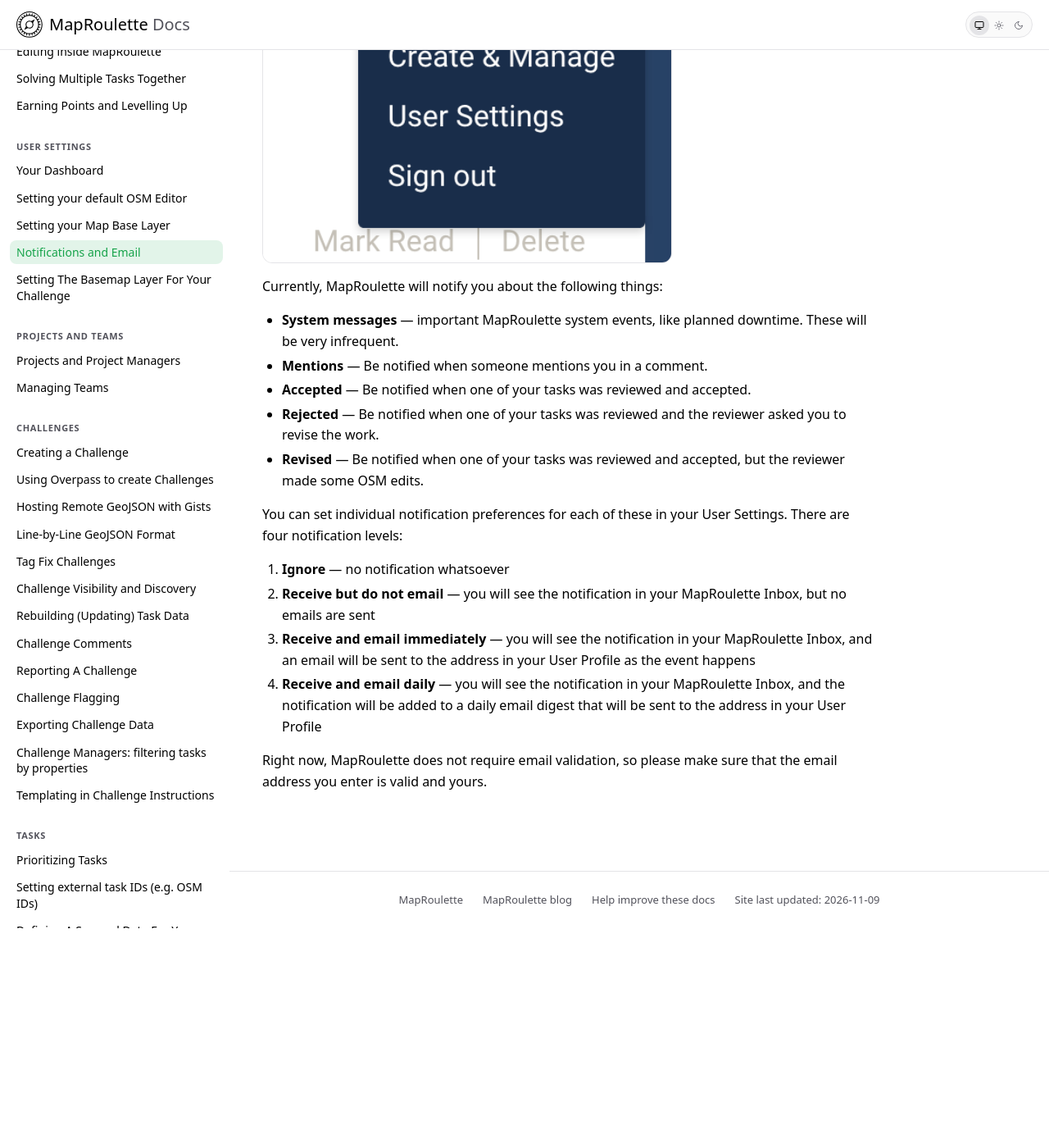
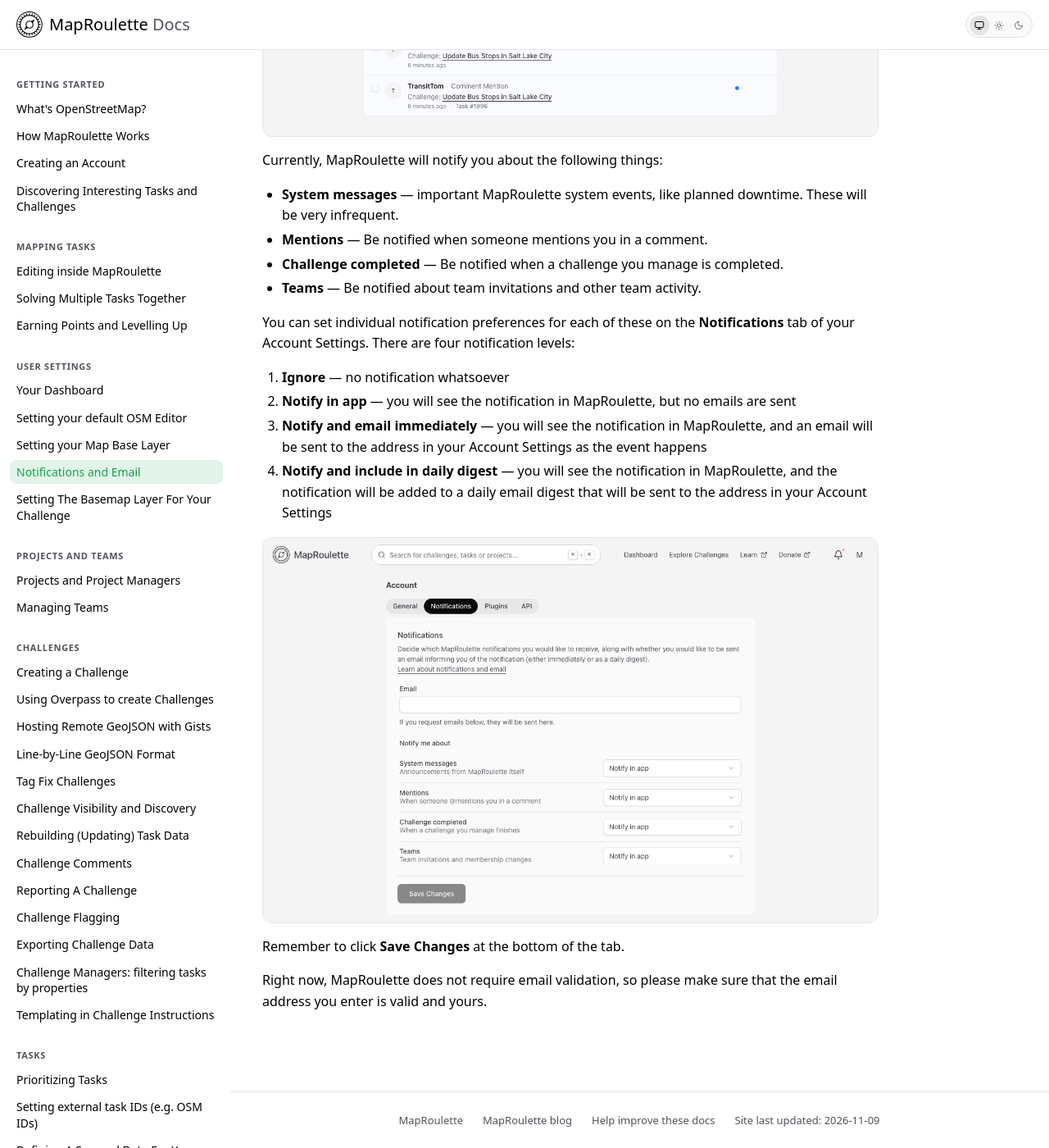
Before and after one commit to maproulette/docs, a Jekyll site: the page built from _documentation/user-settings/04-notifications-and-email.md, in a window 1280 px wide and 1400 px high, scrolled down 587 px. Shown: the whole window at 82% size. Built offline with Jekyll 4.4.1, drawn with Linux system fonts in a browser that asks for light colours; comment, search, counter and statistics services are not loaded; before the commit the page ends 1719 px from its top, so only the background shows below that; some of the changed text lies outside the part shown.

Commit message:
Update the User Settings pages for MapRoulette 4

```diff
--- a/_documentation/user-settings/04-notifications-and-email.md
+++ b/_documentation/user-settings/04-notifications-and-email.md
@@ -2,24 +2,28 @@
 title: Notifications and Email
 ---
 
-You can now get notified of events in MapRoulette that may be important to you. The notifications will show up in the new Inbox that you can find in the user dropdown menu. If you have new notifications, there will be a red dot:
+You can now get notified of events in MapRoulette that may be important to you. The notifications will show up in the bell menu in the header. If you have new notifications, there will be a red dot. Click **View all notifications** to open the Notifications page, where you can filter, reply to and manage them:
 
-![](/media/notificationsandemail.png){:width="500"}
-
+![The Notifications page with its filters and grouped notifications](/media/mr4-notifications-page.png){: .only-light}
+![The Notifications page with its filters and grouped notifications](/media/mr4-notifications-page-dark.png){: .only-dark}
 
 Currently, MapRoulette will notify you about the following things:
 
 - **System messages** — important MapRoulette system events, like planned downtime. These will be very infrequent.
 - **Mentions** — Be notified when someone mentions you in a comment.
-- **Accepted** — Be notified when one of your tasks was reviewed and accepted.
-- **Rejected** — Be notified when one of your tasks was reviewed and the reviewer asked you to revise the work.
-- **Revised** — Be notified when one of your tasks was reviewed and accepted, but the reviewer made some OSM edits.
+- **Challenge completed** — Be notified when a challenge you manage is completed.
+- **Teams** — Be notified about team invitations and other team activity.
 
-You can set individual notification preferences for each of these in your User Settings. There are four notification levels:
+You can set individual notification preferences for each of these on the **Notifications** tab of your Account Settings. There are four notification levels:
 
 1. **Ignore** — no notification whatsoever
-2. **Receive but do not email** — you will see the notification in your MapRoulette Inbox, but no emails are sent
-3. **Receive and email immediately** — you will see the notification in your MapRoulette Inbox, and an email will be sent to the address in your User Profile as the event happens
-4. **Receive and email daily** — you will see the notification in your MapRoulette Inbox, and the notification will be added to a daily email digest that will be sent to the address in your User Profile
+2. **Notify in app** — you will see the notification in MapRoulette, but no emails are sent
+3. **Notify and email immediately** — you will see the notification in MapRoulette, and an email will be sent to the address in your Account Settings as the event happens
+4. **Notify and include in daily digest** — you will see the notification in MapRoulette, and the notification will be added to a daily email digest that will be sent to the address in your Account Settings
+
+![Account Settings, Notifications tab, with the Notify me about section](/media/mr4-settings-notifications.png){: .only-light}
+![Account Settings, Notifications tab, with the Notify me about section](/media/mr4-settings-notifications-dark.png){: .only-dark}
+
+Remember to click **Save Changes** at the bottom of the tab.
 
 Right now, MapRoulette does not require email validation, so please make sure that the email address you enter is valid and yours.
```
Also changed, not shown: _documentation/user-settings/01-your-dashboard.md (+13 -38 lines), _documentation/user-settings/02-setting-your-default-osm-editor.md (+11 -10 lines), _documentation/user-settings/03-setting-your-map-base-layer.md (+12 -10 lines), _documentation/user-settings/05-setting-basemap-for-challenge.md (+1 -1 lines).
